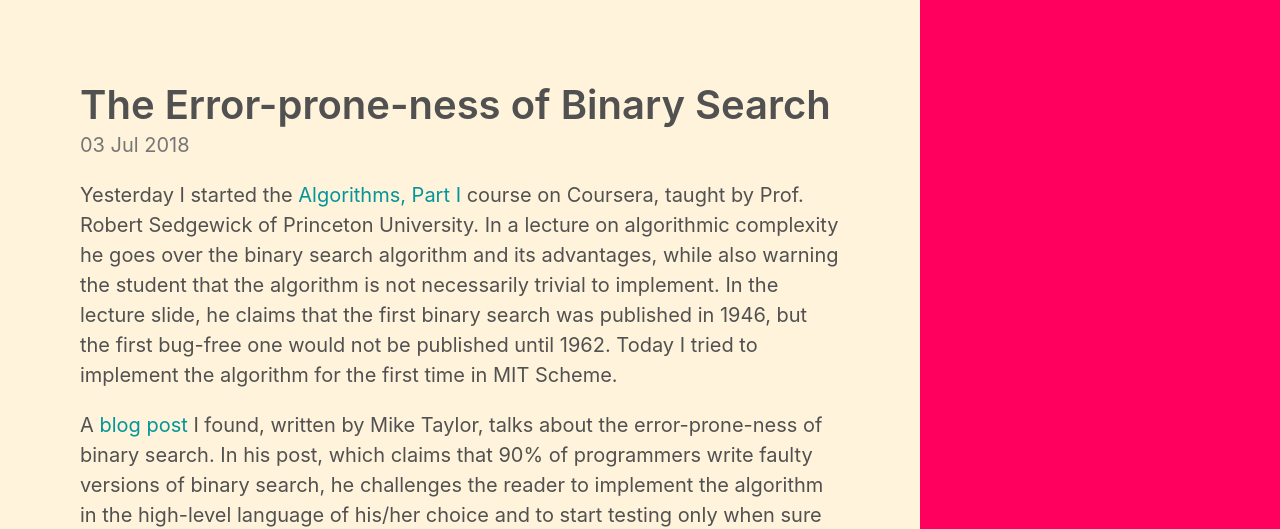
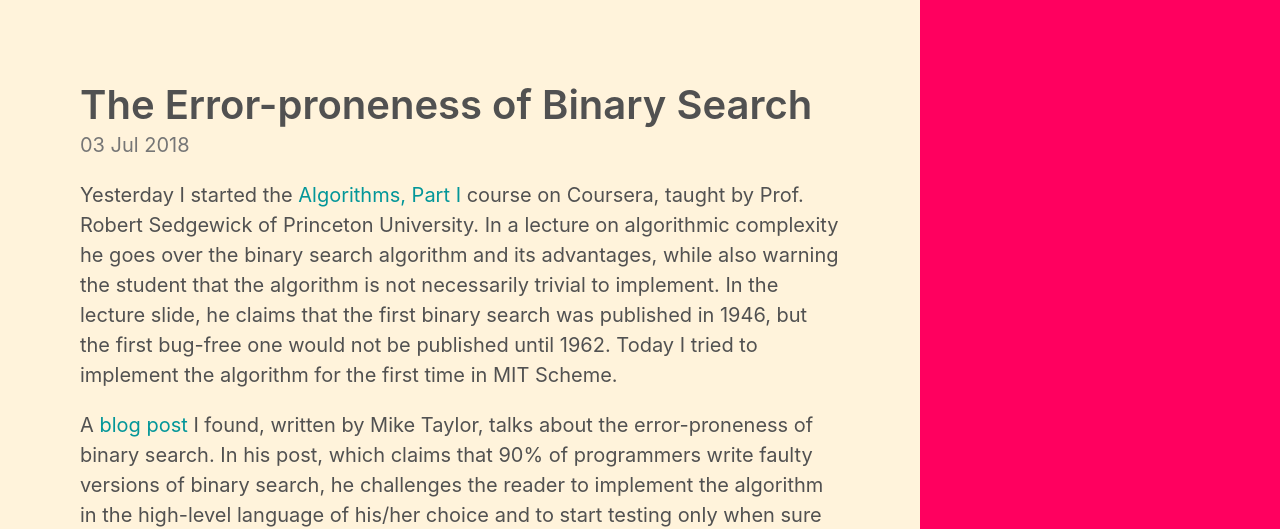
Before and after one commit to marcelgoh/marcelgoh.github.io, a Jekyll site: the page built from _posts/2018-07-03-binary-search.md, in a window 1280 px wide. Shown: the top 529 px of the page. Built offline with Jekyll 4.4.1, drawn with Linux system fonts in a browser that asks for light colours; some of the changed text lies outside the part shown.

Commit message:
fixed word in post title

```diff
--- a/_posts/2018-07-03-binary-search.md
+++ b/_posts/2018-07-03-binary-search.md
@@ -1,6 +1,6 @@
 ---
 layout: post
-title: The Error-prone-ness of Binary Search
+title: The Error-proneness of Binary Search
 date: 2018-07-03
 published: true
 excerpt_separator:  <!--more-->
@@ -8,7 +8,7 @@ excerpt_separator:  <!--more-->
 Yesterday I started the [Algorithms, Part I](https://www.coursera.org/learn/algorithms-part1) course on Coursera, taught by Prof. Robert Sedgewick of Princeton University. In a lecture on algorithmic complexity he goes over the binary search algorithm and its advantages, while also warning the student that the algorithm is not necessarily trivial to implement. In the lecture slide, he claims that the first binary search was published in 1946, but the first bug-free one would not be published until 1962. Today I tried to implement the algorithm for the first time in MIT Scheme.
 <!--more-->
 
-A [blog post](https://reprog.wordpress.com/2010/04/19/are-you-one-of-the-10-percent/) I found, written by Mike Taylor, talks about the error-prone-ness of binary search. In his post, which claims that 90% of programmers write faulty versions of binary search, he challenges the reader to implement the algorithm in the high-level language of his/her choice and to start testing only when sure of the program's correctness.
+A [blog post](https://reprog.wordpress.com/2010/04/19/are-you-one-of-the-10-percent/) I found, written by Mike Taylor, talks about the error-proneness of binary search. In his post, which claims that 90% of programmers write faulty versions of binary search, he challenges the reader to implement the algorithm in the high-level language of his/her choice and to start testing only when sure of the program's correctness.
 
 So I tried to write out the program on paper without looking up any implementations of the algorithm beforehand (besides the Java one I briefly saw in Prof. Sedgewick's lecture earlier, which was iterative rather than recursive anyway). I did allow myself to have the Edwin Scheme interpreter open so I could check the syntax of certain primitive functions. After 44 minutes, this is what I came up with:
 
```
Also changed, not shown: archive/index.md (+1 -1 lines).
